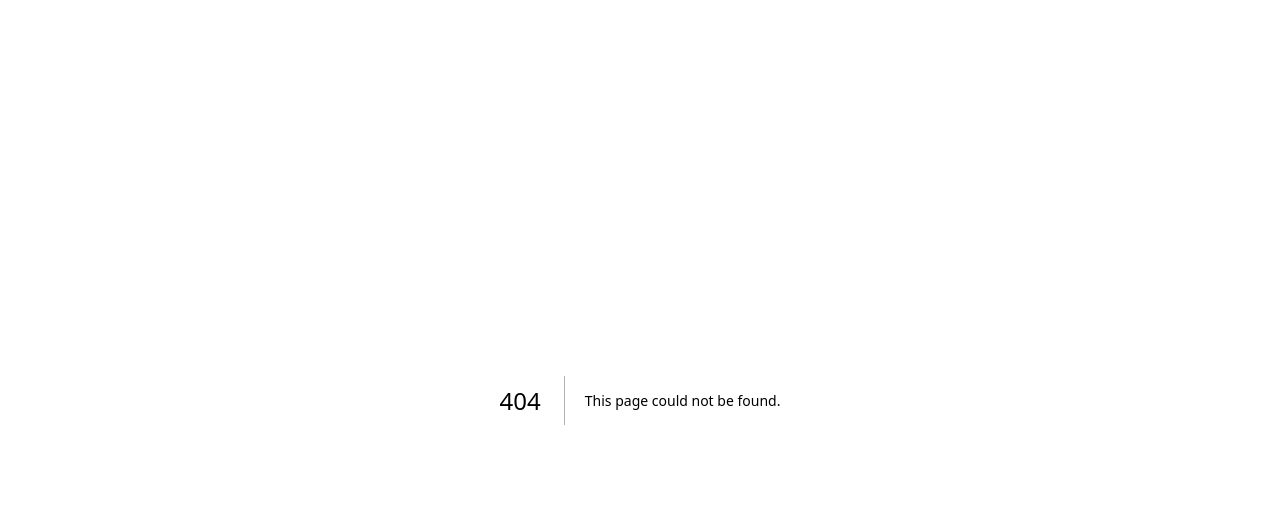
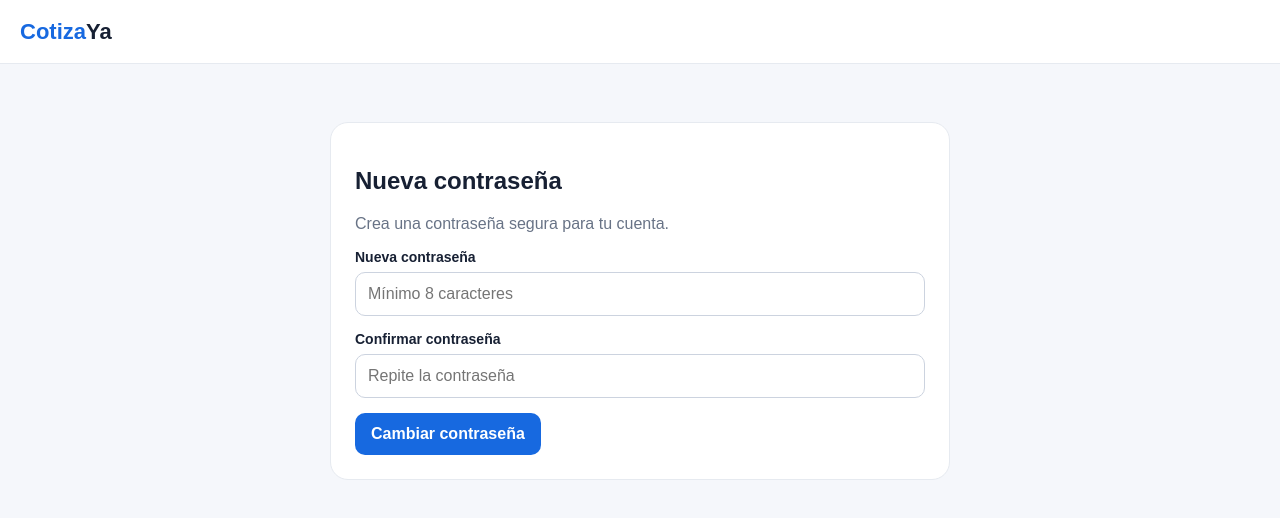
Before and after one commit to Marcblack08/CotizaYa, a Next.js app: page /recuperar/nueva in a window 1280 px wide. Before the commit this address had no page. Shown: the top 518 px of the page. Built offline with nearby package versions, Linux system fonts and the light colour scheme; no server answers.

Commit message:
feat: add new password page

```diff
--- /dev/null
+++ b/app/recuperar/nueva/page.js
@@ -0,0 +1,9 @@
+'use client'
+import {useState} from 'react'
+import {supabase} from '../../../lib/supabase'
+
+export default function NuevaPassword(){
+ const [password,setPassword]=useState(''),[confirm,setConfirm]=useState(''),[msg,setMsg]=useState(''),[loading,setLoading]=useState(false)
+ const submit=async e=>{e.preventDefault();setMsg('');if(password.length<8)return setMsg('La contraseña debe tener al menos 8 caracteres.');if(password!==confirm)return setMsg('Las contraseñas no coinciden.');setLoading(true);const {error}=await supabase.auth.updateUser({password});setLoading(false);if(error)return setMsg(error.message);setMsg('Contraseña actualizada. Ya puedes iniciar sesión.');setTimeout(()=>location.href='/login',1200)}
+ return <main className="shell"><header className="topbar"><a className="brand" href="/">Cotiza<span>Ya</span></a></header><section className="main"><form className="form" onSubmit={submit}><h1>Nueva contraseña</h1><p className="muted">Crea una contraseña segura para tu cuenta.</p>{msg&&<div className="notice">{msg}</div>}<div className="field"><label>Nueva contraseña</label><input required minLength="8" type="password" value={password} onChange={e=>setPassword(e.target.value)} placeholder="Mínimo 8 caracteres"/></div><div className="field"><label>Confirmar contraseña</label><input required minLength="8" type="password" value={confirm} onChange={e=>setConfirm(e.target.value)} placeholder="Repite la contraseña"/></div><button className="btn" disabled={loading}>{loading?'Actualizando…':'Cambiar contraseña'}</button></form></section></main>
+}
```
